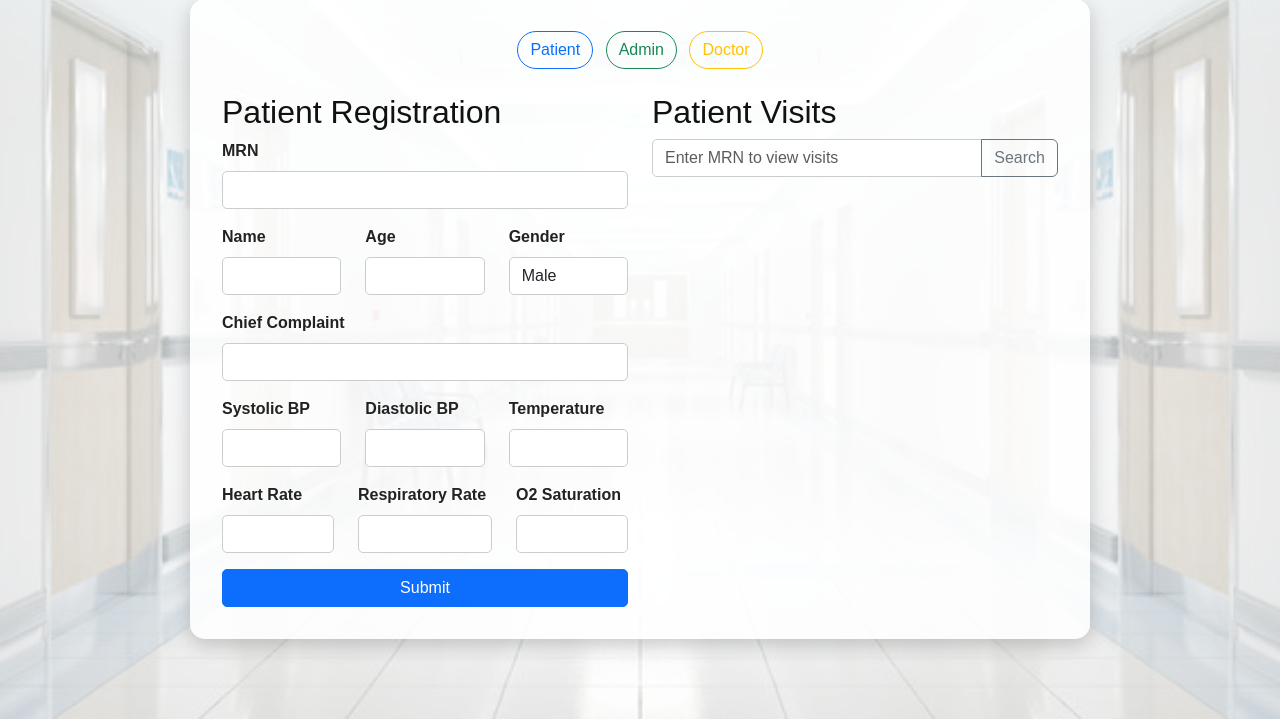
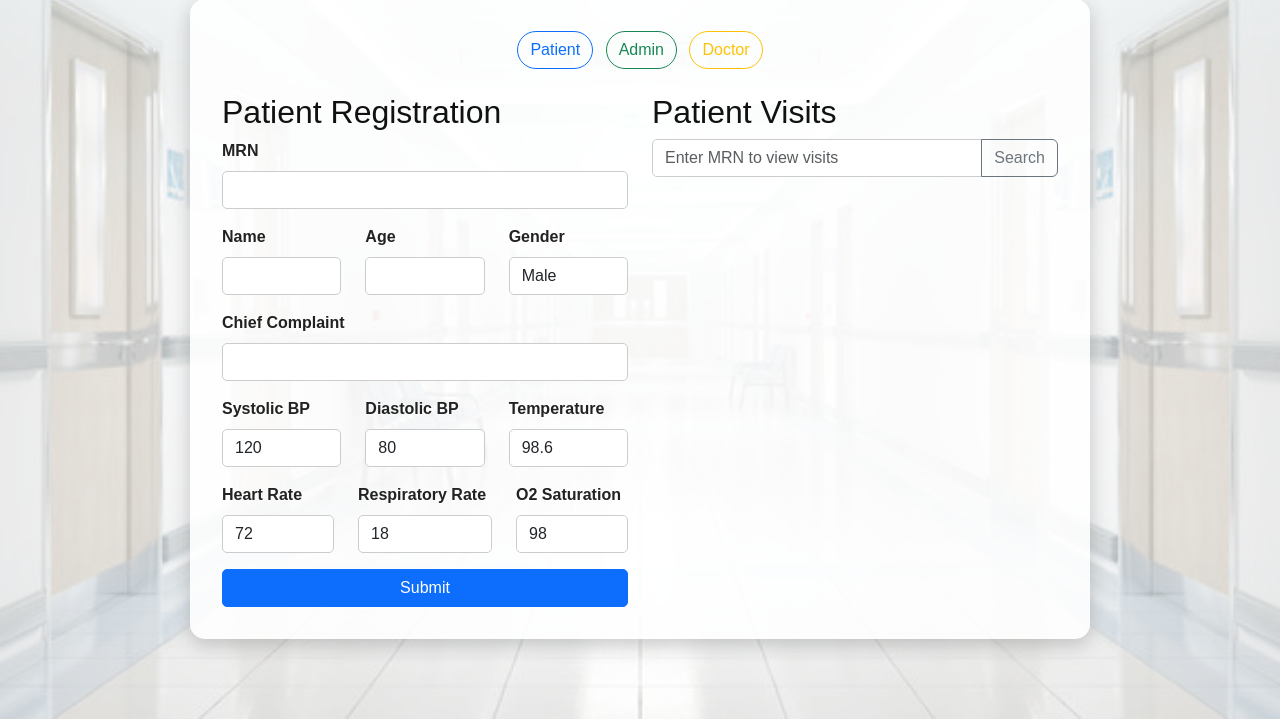
Before and after one commit to pdkv1999/flaskApp, a Flask app: page / in a window 1280 px wide. Shown: the part 81-800 px from the top of the page. Run offline with Flask 3, Linux system fonts and the light colour scheme; data that the repository does not hold is empty; parts of the project's set-up code (start-up, migrations or seed data) failed here and were passed over; some libraries are stand-ins or nearby versions.

Commit message:
pre-populating values in the patient form and mrn search

```diff
--- a/templates/patient.html
+++ b/templates/patient.html
@@ -96,10 +96,12 @@
         <div class="col-md-6">
             <h2>Patient Registration</h2>
             <form method="POST" action="/submit">
-
                 <div class="mb-3">
                     <label class="form-label">MRN</label>
                     <input type="text" name="mrn" class="form-control" required autocomplete="off" />
+                    <div id="mrn-warning" class="form-text text-danger" style="display: none;">
+                        Please enter a valid 4-digit MRN number.
+                    </div>
                 </div>
 
                 <div class="row mb-3">
@@ -129,32 +131,33 @@
                 <div class="row mb-3">
                     <div class="col">
                         <label class="form-label">Systolic BP</label>
-                        <input type="number" name="sbp" class="form-control" required autocomplete="off" />
+                        <input type="number" name="sbp" class="form-control" required autocomplete="off" value="120" />
                     </div>
                     <div class="col">
                         <label class="form-label">Diastolic BP</label>
-                        <input type="number" name="dbp" class="form-control" required autocomplete="off" />
+                        <input type="number" name="dbp" class="form-control" required autocomplete="off" value="80" />
                     </div>
                     <div class="col">
                         <label class="form-label">Temperature</label>
-                        <input type="number" step="0.1" name="temp" class="form-control" required autocomplete="off" />
+                        <input type="number" step="0.1" name="temp" class="form-control" required autocomplete="off" value="98.6" />
                     </div>
                 </div>
 
                 <div class="row mb-3">
                     <div class="col">
                         <label class="form-label">Heart Rate</label>
-                        <input type="number" name="hr" class="form-control" required autocomplete="off" />
+                        <input type="number" name="hr" class="form-control" required autocomplete="off" value="72" />
                     </div>
                     <div class="col">
                         <label for="rr" class="form-label fixed-label">Respiratory Rate</label>
-                        <input type="number" name="rr" id="rr" class="form-control" required autocomplete="off" />
+                        <input type="number" name="rr" id="rr" class="form-control" required autocomplete="off" value="18" />
                     </div>
                     <div class="col">
                         <label class="form-label">O2 Saturation</label>
-                        <input type="number" name="o2" class="form-control" required autocomplete="off" />
+                        <input type="number" name="o2" class="form-control" required autocomplete="off" value="98" />
                     </div>
                 </div>
+
 
                 <button type="submit" class="btn btn-primary w-100">Submit</button>
             </form>
@@ -209,43 +212,45 @@
 <script src="https://cdn.jsdelivr.net/npm/bootstrap@5.3.0/dist/js/bootstrap.bundle.min.js"></script>
 
 <script>
-document.addEventListener('DOMContentLoaded', function() {
+    document.addEventListener('DOMContentLoaded', function () {
         const mrnInput = document.querySelector('input[name="mrn"]');
         const nameInput = document.querySelector('input[name="name"]');
         const ageInput = document.querySelector('input[name="age"]');
         const genderSelect = document.querySelector('select[name="gender"]');
+        const warningDiv = document.getElementById('mrn-warning');
 
         let fetchTimeout = null;
 
-    mrnInput.addEventListener('input', function() {
+        mrnInput.addEventListener('input', function () {
             clearTimeout(fetchTimeout);
+
+            fetchTimeout = setTimeout(() => {
                 const mrn = mrnInput.value.trim();
-        if (mrn.length === 0) {
+
+                if (mrn.length !== 4 || !/^\d{4}$/.test(mrn)) {
+                    warningDiv.style.display = 'block';
                     nameInput.value = '';
                     ageInput.value = '';
-            genderSelect.value = 'Male'; // default
+                    genderSelect.value = 'Male';
                     return;
                 }
 
-        fetchTimeout = setTimeout(() => {
+                warningDiv.style.display = 'none';
+
                 fetch(`/get_patient_info?mrn=${encodeURIComponent(mrn)}`)
                     .then(response => response.json())
                     .then(data => {
-                    if (data.name !== undefined) {
                         nameInput.value = data.name || '';
                         ageInput.value = data.age || '';
                         genderSelect.value = data.gender || 'Male';
-                    } else {
-                        nameInput.value = '';
-                        ageInput.value = '';
-                        genderSelect.value = 'Male';
-                    }
-                }).catch(err => {
+                    })
+                    .catch(err => {
                         console.error('Error fetching patient info:', err);
                     });
-        }, 500);
+            }, 700); // delay before checking/fetching
         });
     });
 </script>
+
 </body>
 </html>
```
Lines whose indentation alone changed are shown as unchanged.
